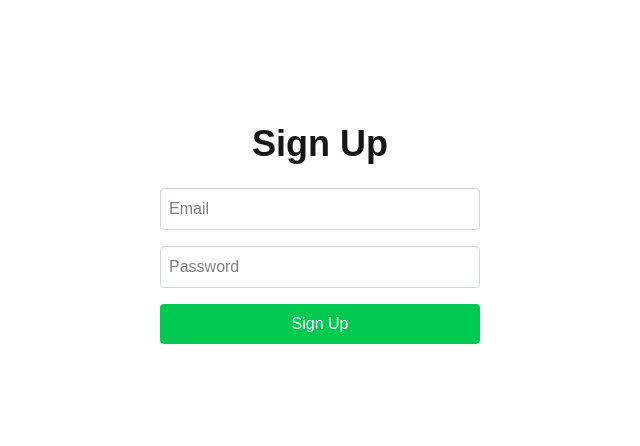
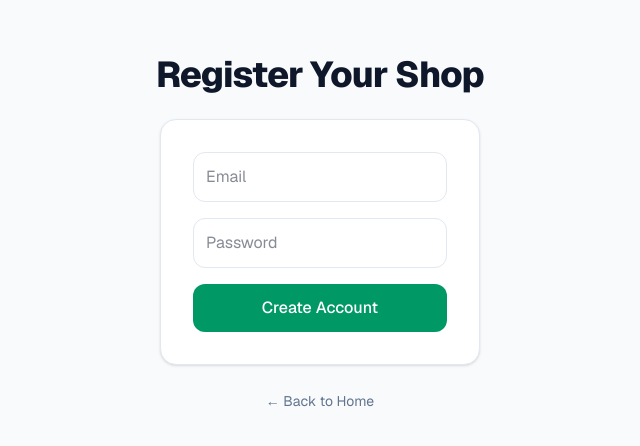
Before and after one commit to yajan08/zerox, a Next.js app: page /signup in a window 1280 px wide. Shown: the part 166-612 px from the top of the page, without its empty margins (320-960 px from the left). Built offline with nearby package versions, Linux system fonts and the light colour scheme.

Commit message:
UI bug fixes and gitignore changes

```diff
--- a/app/[adminId]/page.tsx
+++ b/app/[shopId]/page.tsx
@@ -1,6 +1,6 @@
 'use client';
 import { useState, use } from 'react';
-export default function ShopDropBoxPage({ params }: { params: Promise<{ adminId: string }> }) {
+export default function ShopDropBoxPage({ params }: { params: Promise<{ shopId: string }> }) {
   const [file, setFile] = useState<File | null>(null);
   const resolvedParams = use(params);
   const handleUpload = async (e: React.FormEvent) => { e.preventDefault(); };
@@ -8,7 +8,7 @@ export default function ShopDropBoxPage({ params }: { params: Promise<{ adminId:
     <div className="flex flex-col items-center justify-center min-h-screen py-2">
       <main className="flex flex-col items-center justify-center w-full flex-1 px-20 text-center">
         <h1 className="text-4xl font-bold mb-6">Upload Document</h1>
-        <p className="mb-4">Shop ID: {resolvedParams.adminId}</p>
+        <p className="mb-4">Shop ID: {resolvedParams.shopId}</p>
         <form onSubmit={handleUpload} className="flex flex-col space-y-4 w-80">
           <input type="file" onChange={(e) => setFile(e.target.files?.[0] || null)} className="p-2 border border-gray-300 rounded text-black" />
           <button type="submit" className="bg-purple-500 text-white p-2 rounded">Upload & Print</button>
--- a/app/login/page.tsx
+++ b/app/login/page.tsx
@@ -1,18 +1,23 @@
 'use client';
 import { useState } from 'react';
+import Link from 'next/link';
+
 export default function LoginPage() {
   const [email, setEmail] = useState('');
   const [password, setPassword] = useState('');
   const handleLogin = async (e) => { e.preventDefault(); };
   return (
-    <div className="flex flex-col items-center justify-center min-h-screen py-2">
+    <div className="min-h-screen bg-slate-50 font-sans text-slate-900 flex flex-col items-center justify-center py-2">
       <main className="flex flex-col items-center justify-center w-full flex-1 px-20 text-center">
-        <h1 className="text-4xl font-bold mb-6">Login</h1>
-        <form onSubmit={handleLogin} className="flex flex-col space-y-4 w-80">
-          <input type="email" placeholder="Email" value={email} onChange={(e) => setEmail(e.target.value)} className="p-2 border border-gray-300 rounded text-black" />
-          <input type="password" placeholder="Password" value={password} onChange={(e) => setPassword(e.target.value)} className="p-2 border border-gray-300 rounded text-black" />
-          <button type="submit" className="bg-blue-500 text-white p-2 rounded">Login</button>
+        <h1 className="text-4xl font-extrabold mb-6 tracking-tight">Shop Owner Login</h1>
+        <form onSubmit={handleLogin} className="flex flex-col space-y-4 w-80 bg-white p-8 rounded-2xl shadow-sm border border-slate-200">
+          <input type="email" placeholder="Email" value={email} onChange={(e) => setEmail(e.target.value)} className="p-3 border border-slate-200 rounded-xl text-slate-900 focus:outline-none focus:ring-2 focus:ring-slate-900" />
+          <input type="password" placeholder="Password" value={password} onChange={(e) => setPassword(e.target.value)} className="p-3 border border-slate-200 rounded-xl text-slate-900 focus:outline-none focus:ring-2 focus:ring-slate-900" />
+          <button type="submit" className="bg-slate-900 text-white font-medium p-3 rounded-xl hover:bg-slate-800 transition-colors">Login</button>
         </form>
+        <div className="mt-6">
+          <Link href="/?" className="text-sm text-slate-500 hover:text-slate-900">← Back to Home</Link>
+        </div>
       </main>
     </div>
   );
--- a/app/signup/page.tsx
+++ b/app/signup/page.tsx
@@ -1,18 +1,23 @@
 'use client';
 import { useState } from 'react';
+import Link from 'next/link';
+
 export default function SignupPage() {
   const [email, setEmail] = useState('');
   const [password, setPassword] = useState('');
   const handleSignup = async (e) => { e.preventDefault(); };
   return (
-    <div className="flex flex-col items-center justify-center min-h-screen py-2">
+    <div className="min-h-screen bg-slate-50 font-sans text-slate-900 flex flex-col items-center justify-center py-2">
       <main className="flex flex-col items-center justify-center w-full flex-1 px-20 text-center">
-        <h1 className="text-4xl font-bold mb-6">Sign Up</h1>
-        <form onSubmit={handleSignup} className="flex flex-col space-y-4 w-80">
-          <input type="email" placeholder="Email" value={email} onChange={(e) => setEmail(e.target.value)} className="p-2 border border-gray-300 rounded text-black" />
-          <input type="password" placeholder="Password" value={password} onChange={(e) => setPassword(e.target.value)} className="p-2 border border-gray-300 rounded text-black" />
-          <button type="submit" className="bg-green-500 text-white p-2 rounded">Sign Up</button>
+        <h1 className="text-4xl font-extrabold mb-6 tracking-tight">Register Your Shop</h1>
+        <form onSubmit={handleSignup} className="flex flex-col space-y-4 w-80 bg-white p-8 rounded-2xl shadow-sm border border-slate-200">
+          <input type="email" placeholder="Email" value={email} onChange={(e) => setEmail(e.target.value)} className="p-3 border border-slate-200 rounded-xl text-slate-900 focus:outline-none focus:ring-2 focus:ring-slate-900" />
+          <input type="password" placeholder="Password" value={password} onChange={(e) => setPassword(e.target.value)} className="p-3 border border-slate-200 rounded-xl text-slate-900 focus:outline-none focus:ring-2 focus:ring-slate-900" />
+          <button type="submit" className="bg-emerald-600 text-white font-medium p-3 rounded-xl hover:bg-emerald-700 transition-colors">Create Account</button>
         </form>
+        <div className="mt-6">
+          <Link href="/" className="text-sm text-slate-500 hover:text-slate-900">← Back to Home</Link>
+        </div>
       </main>
     </div>
   );
```
Also changed, not shown: 1 other file (tests, documents, lock files or other folders).
